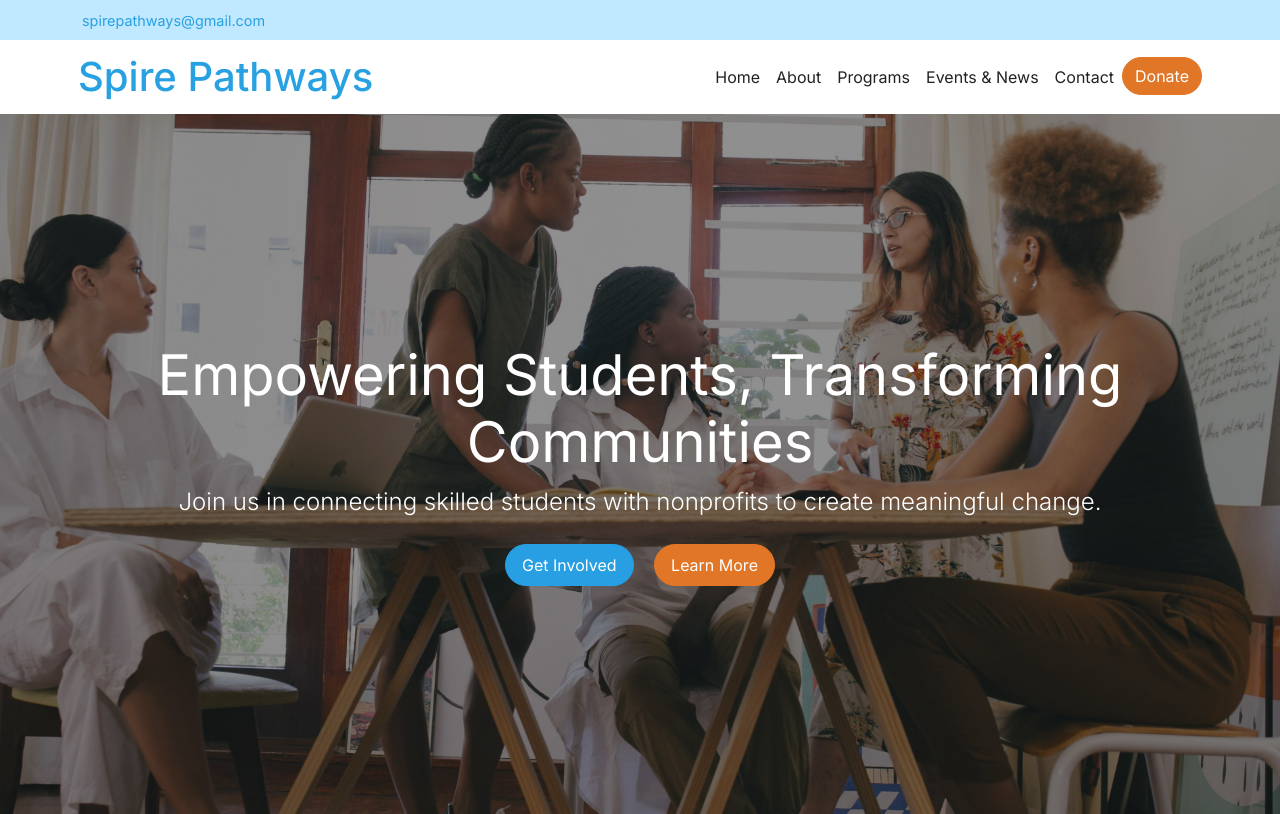
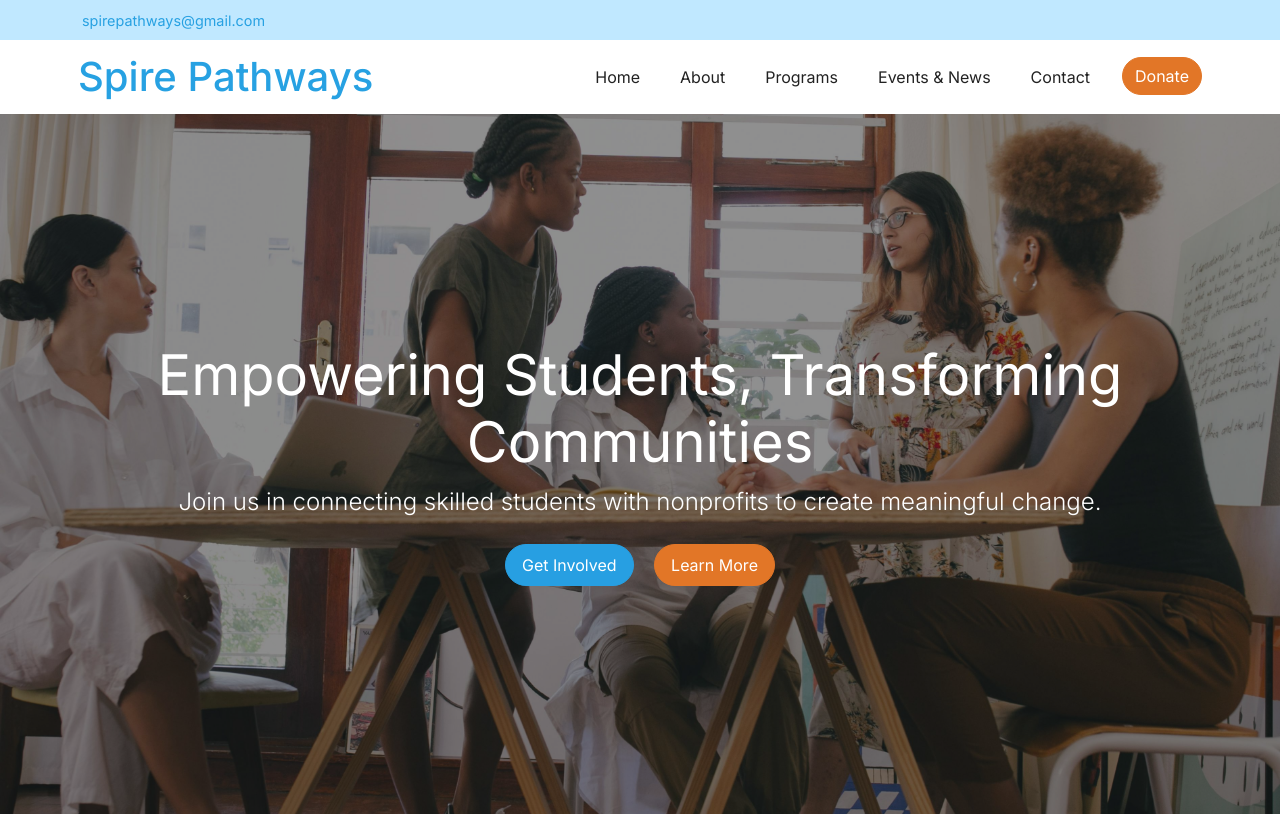
Before and after one commit to spirepathways/spirepathways.github.io, a plain HTML site: page index.html in a window 1280 px wide. Drawn offline with nearby package versions, Linux system fonts and the light colour scheme.

```diff
--- a/index.html
+++ b/index.html
@@ -35,22 +35,22 @@
       <div class="collapse navbar-collapse" id="navbarNav">
         <ul class="navbar-nav ms-auto">
           <li class="nav-item">
-            <a class="nav-link" href="#">Home</a>
+            <a class="nav-link ms-4" href="#">Home</a>
           </li>
           <li class="nav-item">
-            <a class="nav-link" href="#">About</a>
+            <a class="nav-link ms-4" href="#">About</a>
           </li>
           <li class="nav-item">
-            <a class="nav-link" href="#">Programs</a>
+            <a class="nav-link ms-4" href="#">Programs</a>
           </li>
           <li class="nav-item">
-            <a class="nav-link" href="#">Events & News</a>
+            <a class="nav-link ms-4" href="#">Events & News</a>
           </li>
           <li class="nav-item">
-            <a class="nav-link" href="#">Contact</a>
+            <a class="nav-link ms-4" href="#">Contact</a>
           </li>
           <li class="nav-item">
-            <a href="#" class="btn btn-secondary">Donate</a>
+            <a href="#" class="btn btn-secondary ms-4">Donate</a>
           </li>
         </ul>
       </div>
```
